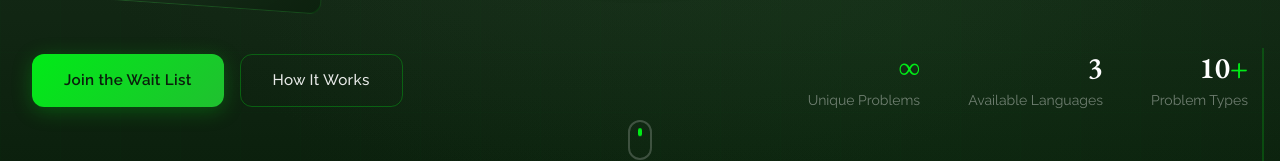
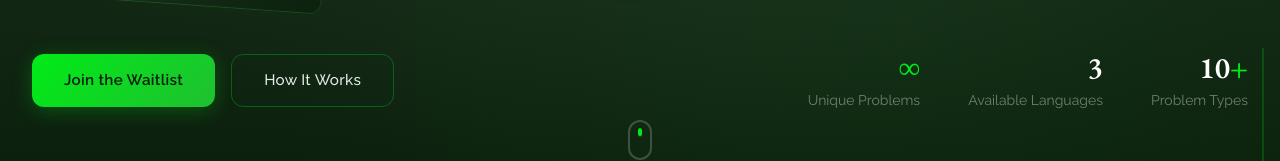
Before and after one commit to rpw1134/leetgo-front, a React (Vite) app: page / in a window 1280 px wide. Shown: the part 608-769 px from the top of the page. Built offline with nearby package versions, Linux system fonts and the light colour scheme.

Commit message:
waitlist spelling

```diff
--- a/src/components/splash/CTASection.tsx
+++ b/src/components/splash/CTASection.tsx
@@ -113,7 +113,7 @@ export const CTASection: React.FC = () => {
           onClick={() => navigate("/waitlist")}
           className="cta-button splash-btn-primary text-xl px-14 py-5 opacity-0"
         >
-          Join the Wait List
+          Join the Waitlist
         </button>
 
         <p className="mt-8 text-white/40 text-sm">
--- a/src/components/splash/HeroSection.tsx
+++ b/src/components/splash/HeroSection.tsx
@@ -108,7 +108,7 @@ export const HeroSection: React.FC = () => {
               onClick={() => navigate("/waitlist")}
               className="splash-btn-primary px-8 py-4"
             >
-              Join the Wait List
+              Join the Waitlist
             </button>
             <button
               onClick={scrollToHowItWorks}
```
